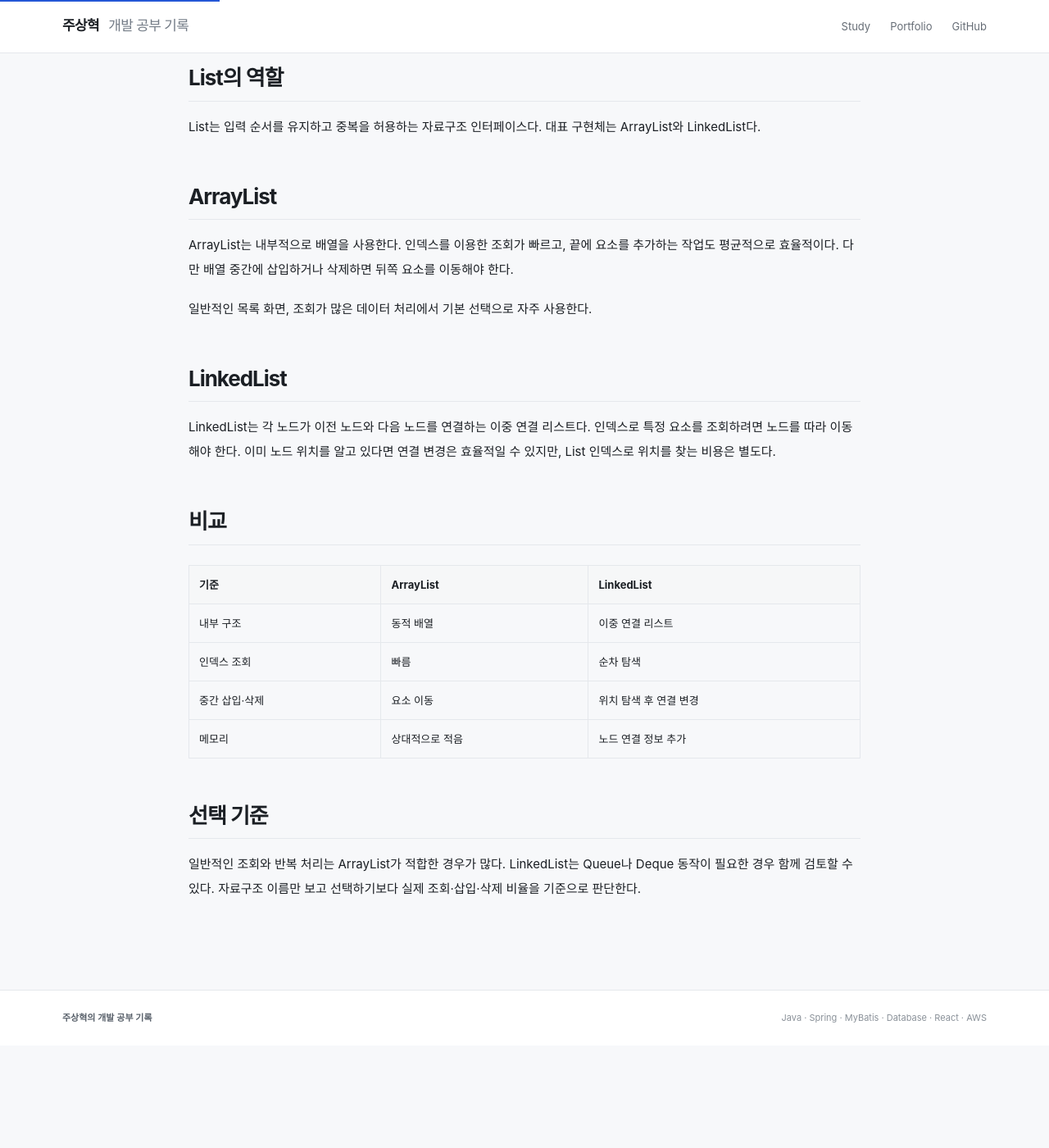
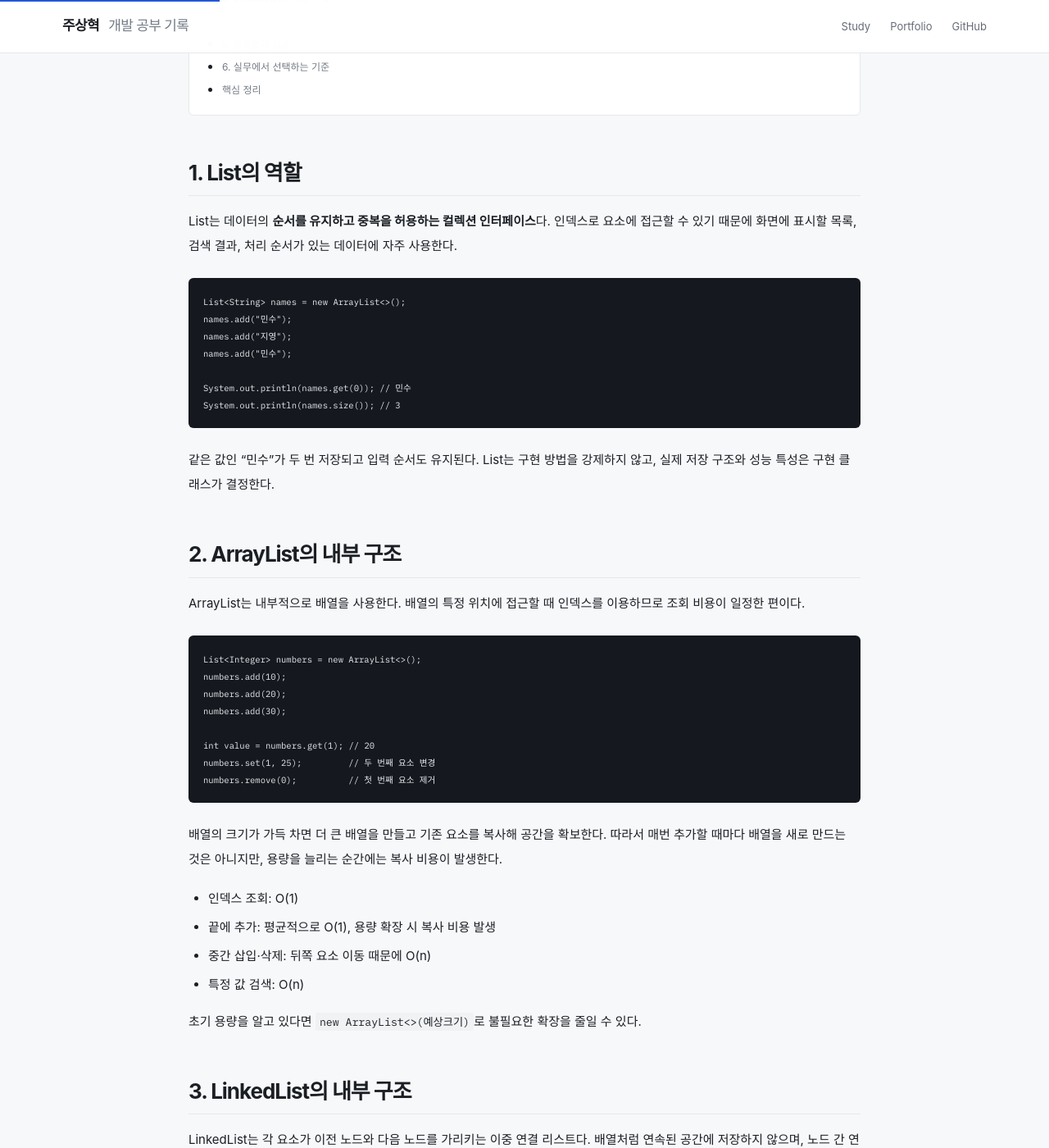
Before and after one commit to zuzusnasna/zuzusnasna.github.io, a Jekyll site: the page built from _posts/2026-10-30-java-list-arraylist-linkedlist.md, in a window 1280 px wide and 1400 px high, scrolled down 505 px. Shown: the whole window at 82% size. Built offline with Jekyll 4.4.1, drawn with Linux system fonts in a browser that asks for light colours; some web fonts are replaced; before the commit the page ends 1780 px from its top, so only the background shows below that; some of the changed text lies outside the part shown.

Commit message:
docs: expand Java collection study notes

````diff
--- a/_posts/2026-10-30-java-list-arraylist-linkedlist.md
+++ b/_posts/2026-10-30-java-list-arraylist-linkedlist.md
@@ -1,35 +1,105 @@
 ---
 layout: post
-layout: post
-title: "Java List — ArrayList와 LinkedList의 차이"
-date: 2026-10-30
+title: "Java List — ArrayList와 LinkedList의 내부 구조와 선택 기준"
+date: 2026-10-30 11:00:00 +0900
 categories: [Spring]
 tags: [Java, Collection, List, ArrayList, LinkedList]
 ---
 
-## List의 역할
+## 1. List의 역할
 
-List는 입력 순서를 유지하고 중복을 허용하는 자료구조 인터페이스다. 대표 구현체는 ArrayList와 LinkedList다.
+List는 데이터의 **순서를 유지하고 중복을 허용하는 컬렉션 인터페이스**다. 인덱스로 요소에 접근할 수 있기 때문에 화면에 표시할 목록, 검색 결과, 처리 순서가 있는 데이터에 자주 사용한다.
 
-## ArrayList
+```java
+List<String> names = new ArrayList<>();
+names.add("민수");
+names.add("지영");
+names.add("민수");
 
-ArrayList는 내부적으로 배열을 사용한다. 인덱스를 이용한 조회가 빠르고, 끝에 요소를 추가하는 작업도 평균적으로 효율적이다. 다만 배열 중간에 삽입하거나 삭제하면 뒤쪽 요소를 이동해야 한다.
+System.out.println(names.get(0)); // 민수
+System.out.println(names.size()); // 3
+```
 
-일반적인 목록 화면, 조회가 많은 데이터 처리에서 기본 선택으로 자주 사용한다.
+같은 값인 "민수"가 두 번 저장되고 입력 순서도 유지된다. List는 구현 방법을 강제하지 않고, 실제 저장 구조와 성능 특성은 구현 클래스가 결정한다.
 
-## LinkedList
+## 2. ArrayList의 내부 구조
 
-LinkedList는 각 노드가 이전 노드와 다음 노드를 연결하는 이중 연결 리스트다. 인덱스로 특정 요소를 조회하려면 노드를 따라 이동해야 한다. 이미 노드 위치를 알고 있다면 연결 변경은 효율적일 수 있지만, List 인덱스로 위치를 찾는 비용은 별도다.
+ArrayList는 내부적으로 배열을 사용한다. 배열의 특정 위치에 접근할 때 인덱스를 이용하므로 조회 비용이 일정한 편이다.
 
-## 비교
+```java
+List<Integer> numbers = new ArrayList<>();
+numbers.add(10);
+numbers.add(20);
+numbers.add(30);
 
-| 기준 | ArrayList | LinkedList |
+int value = numbers.get(1); // 20
+numbers.set(1, 25);         // 두 번째 요소 변경
+numbers.remove(0);          // 첫 번째 요소 제거
+```
+
+배열의 크기가 가득 차면 더 큰 배열을 만들고 기존 요소를 복사해 공간을 확보한다. 따라서 매번 추가할 때마다 배열을 새로 만드는 것은 아니지만, 용량을 늘리는 순간에는 복사 비용이 발생한다.
+
+- 인덱스 조회: O(1)
+- 끝에 추가: 평균적으로 O(1), 용량 확장 시 복사 비용 발생
+- 중간 삽입·삭제: 뒤쪽 요소 이동 때문에 O(n)
+- 특정 값 검색: O(n)
+
+초기 용량을 알고 있다면 `new ArrayList<>(예상크기)`로 불필요한 확장을 줄일 수 있다.
+
+## 3. LinkedList의 내부 구조
+
+LinkedList는 각 요소가 이전 노드와 다음 노드를 가리키는 이중 연결 리스트다. 배열처럼 연속된 공간에 저장하지 않으며, 노드 간 연결로 순서를 표현한다.
+
+```java
+Deque<String> tasks = new LinkedList<>();
+tasks.addFirst("긴급 작업");
+tasks.addLast("일반 작업");
+
+System.out.println(tasks.removeFirst()); // 긴급 작업
+```
+
+인덱스로 요소를 조회하면 앞이나 뒤에서 노드를 따라 이동해야 하므로 O(n)이 걸린다. 특정 노드의 위치를 이미 알고 있다면 연결을 바꾸는 작업은 효율적일 수 있지만, 일반적인 List 사용에서는 그 위치를 찾는 비용이 먼저 발생한다.
+
+## 4. 두 구현체 비교
+
+| 작업 | ArrayList | LinkedList |
 | --- | --- | --- |
-| 내부 구조 | 동적 배열 | 이중 연결 리스트 |
-| 인덱스 조회 | 빠름 | 순차 탐색 |
-| 중간 삽입·삭제 | 요소 이동 | 위치 탐색 후 연결 변경 |
-| 메모리 | 상대적으로 적음 | 노드 연결 정보 추가 |
+| 인덱스 조회 | O(1) | O(n) |
+| 끝에 추가 | 평균 O(1) | O(1) |
+| 중간 삽입·삭제 | 요소 이동 O(n) | 위치 탐색 O(n), 연결 변경 O(1) |
+| 메모리 | 배열 중심 | 노드와 참조 필드 추가 |
 
-## 선택 기준
+LinkedList가 중간 삽입·삭제에 항상 빠르다고 단정하면 안 된다. 인덱스로 위치를 찾는 비용까지 고려해야 한다.
 
-일반적인 조회와 반복 처리는 ArrayList가 적합한 경우가 많다. LinkedList는 Queue나 Deque 동작이 필요한 경우 함께 검토할 수 있다. 자료구조 이름만 보고 선택하기보다 실제 조회·삽입·삭제 비율을 기준으로 판단한다.
+## 5. 반복문과 성능
+
+ArrayList는 인덱스 기반 반복이 자연스럽다. LinkedList는 반복자를 이용해 순회하는 편이 적절하다.
+
+```java
+List<Integer> values = new ArrayList<>();
+
+for (int i = 0; i < 100_000; i++) {
+    values.add(i);
+}
+
+// ArrayList에서는 인덱스 접근이 효율적
+for (int i = 0; i < values.size(); i++) {
+    int value = values.get(i);
+}
+```
+
+LinkedList에 같은 인덱스 반복을 적용하면 매번 노드를 탐색해 전체 순회가 O(n²) 수준으로 커질 수 있다. 반복자를 사용하면 한 번의 순회로 처리할 수 있다.
+
+## 6. 실무에서 선택하는 기준
+
+일반적인 조회·반복·끝에 추가하는 목록이라면 ArrayList를 기본 선택으로 고려한다. 큐나 덱처럼 양 끝에서 삽입·삭제하는 동작이 중요하다면 LinkedList 또는 ArrayDeque를 비교한다.
+
+실제 선택은 자료구조 이름이 아니라 데이터 크기, 접근 패턴, 메모리 사용량을 기준으로 해야 한다. 특히 대부분의 서비스 코드에서는 ArrayList가 더 단순하고 캐시 친화적인 경우가 많다.
+
+## 핵심 정리
+
+- List는 순서와 중복을 허용하고 인덱스 접근을 제공한다.
+- ArrayList는 동적 배열 기반이라 조회와 순회에 유리하다.
+- LinkedList는 노드 연결 기반이며 인덱스 조회는 느리다.
+- 중간 삽입·삭제도 위치 탐색 비용을 포함해 비교해야 한다.
+- 일반 목록은 ArrayList를 우선 고려하고, 양 끝 작업이 중요하면 Deque 구현체도 검토한다.
````
